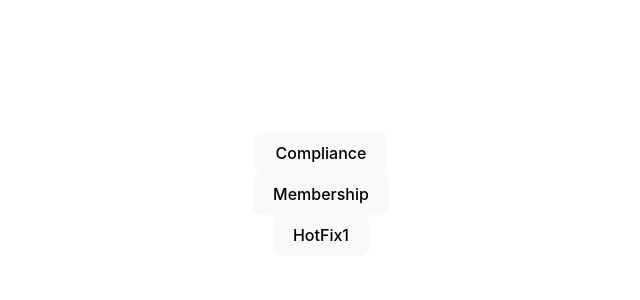
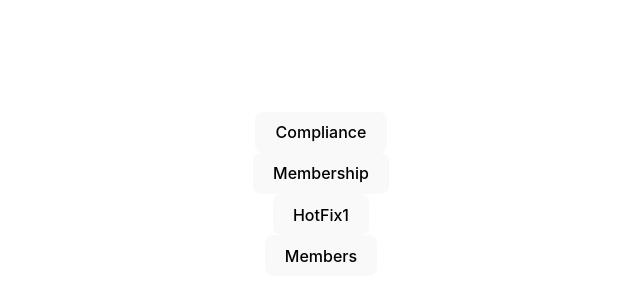
Before and after one commit to capitalch/crmls-lab, a React (Vite) app in the folder crmls-lab-app/: page / in a window 1280 px wide. Shown: the part 206-506 px from the top of the page, without its empty margins (319-959 px from the left). Built offline with nearby package versions, Linux system fonts and the light colour scheme.

Commit message:
main added members component

```diff
--- a/crmls-lab-app/src/App.tsx
+++ b/crmls-lab-app/src/App.tsx
@@ -1,6 +1,7 @@
 import './App.css'
 import { Compliance } from './components/compliance'
 import { HotFix1 } from './components/hotFix1'
+import { Members } from './components/members'
 import { Membership } from './components/membership'
 function App() {
   return (
@@ -8,6 +9,7 @@ function App() {
       <Compliance />
       <Membership />
       <HotFix1 />
+      <Members />
     </div>
   )
 }
--- /dev/null
+++ b/crmls-lab-app/src/components/members.tsx
@@ -0,0 +1,5 @@
+export function Members() {
+    return (<div>
+        <button>Members</button>
+    </div>)
+}
```
